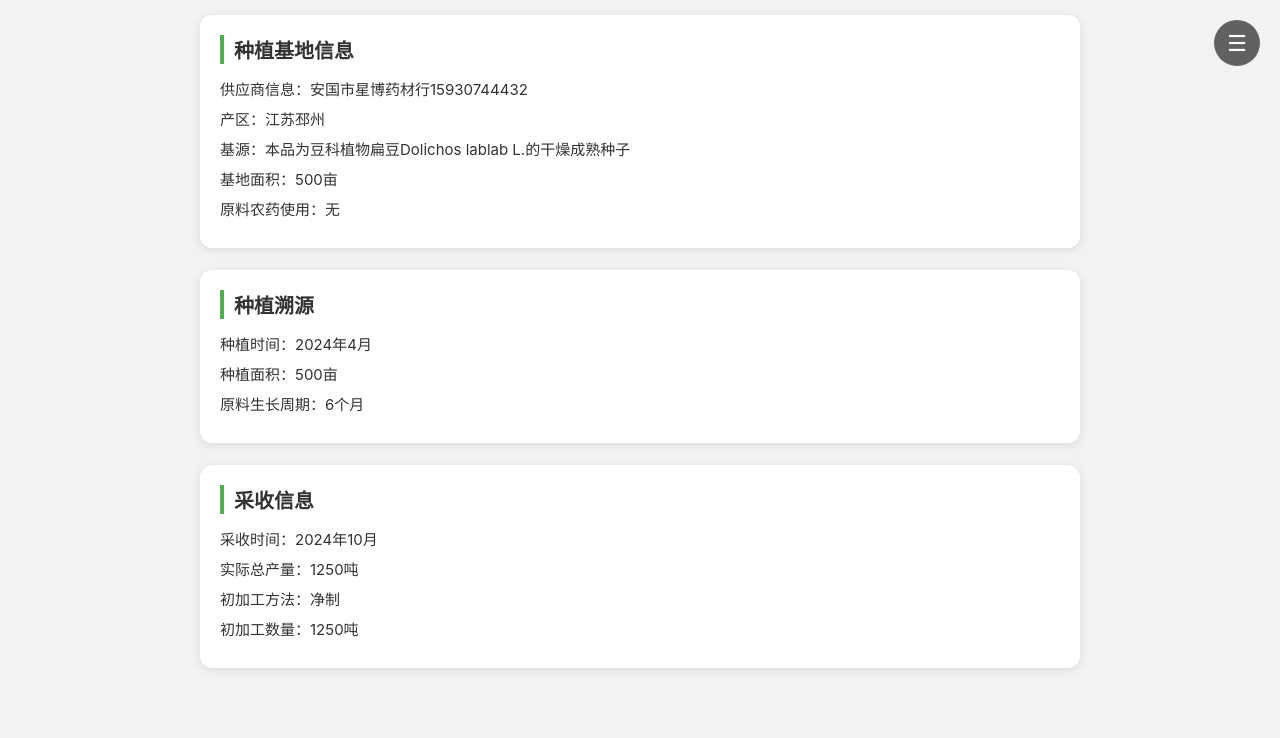
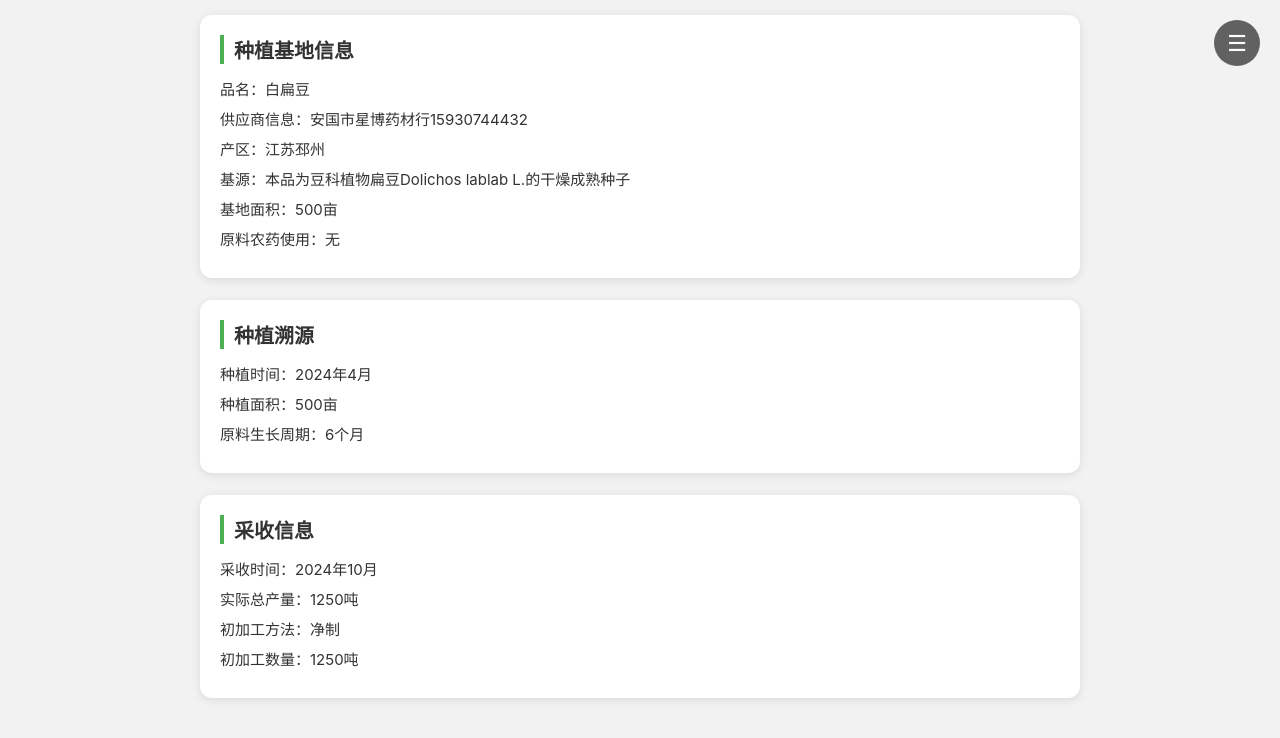
Before and after one commit to wenhongw0-hash/bbd, a plain HTML site: page index.html in a window 1280 px wide. Drawn offline with Linux system fonts and the light colour scheme.

Commit message:
Update index.html

```diff
--- a/index.html
+++ b/index.html
@@ -104,6 +104,7 @@ body{
 
     <div id="base" class="section">
         <h2>种植基地信息</h2>
+        <div class="text-item">品名：白扁豆</div>
         <div class="text-item">供应商信息：安国市星博药材行15930744432</div>
         <div class="text-item">产区：江苏邳州</div>
         <div class="text-item">基源：本品为豆科植物扁豆Dolichos lablab L.的干燥成熟种子</div>
```
